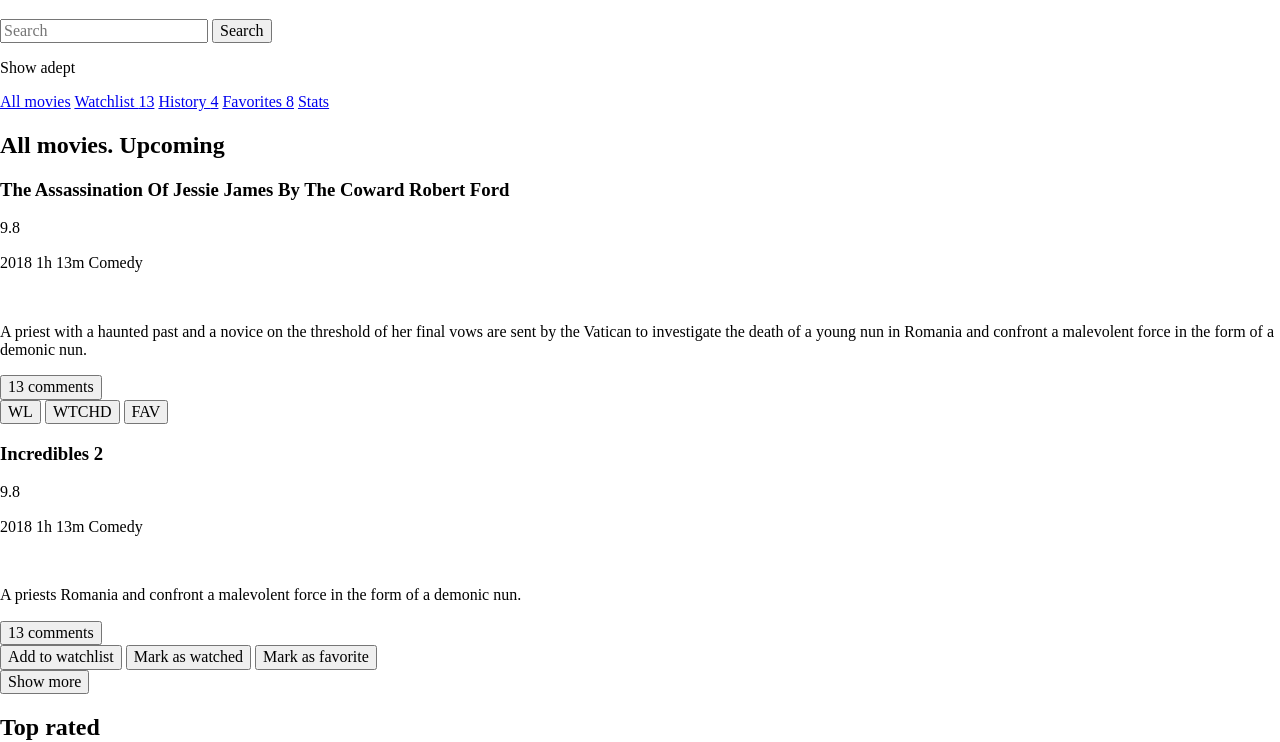
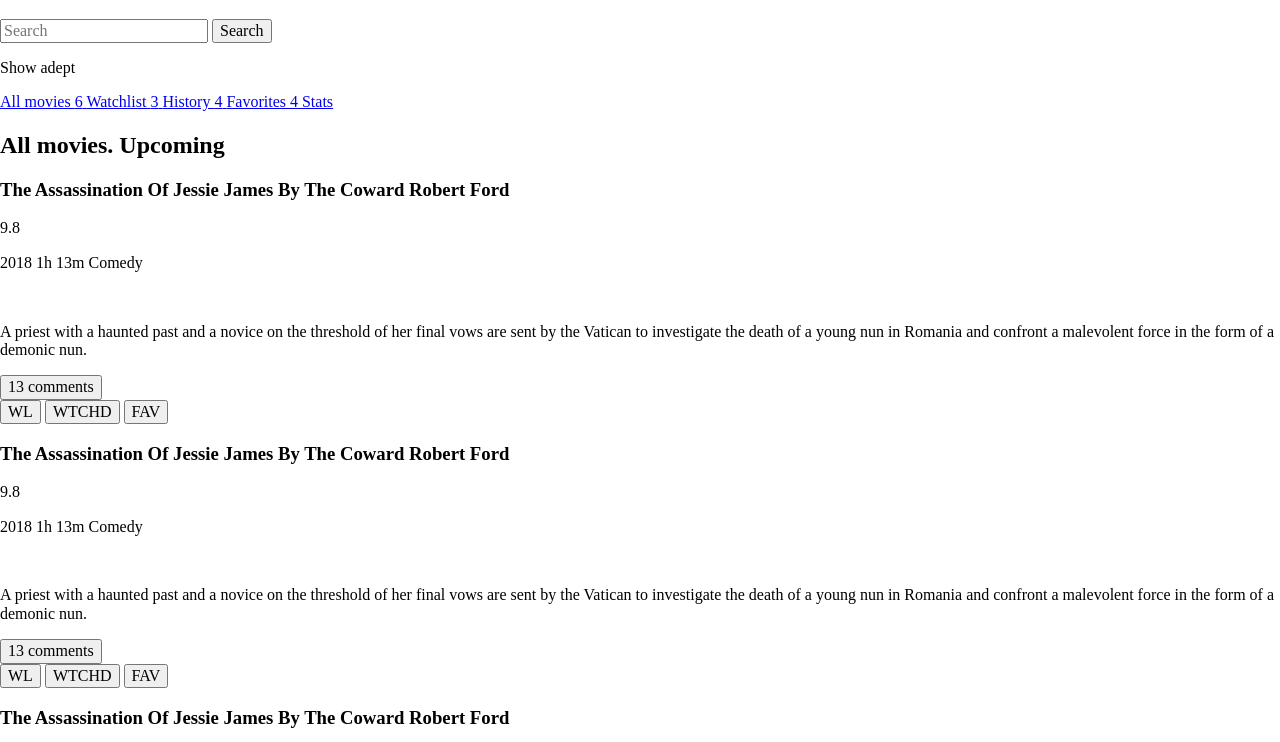
Before and after one commit to NataliaIlina/38944-cinemaddict-8, a website built with webpack: page public/index.html in a window 1280 px wide. Shown: the part 61-803 px from the top of the page. Built offline with nearby package versions, Linux system fonts and the light colour scheme; files whose address does not match are found by name.

Commit message:
add modules

```diff
--- a/public/index.html
+++ b/public/index.html
@@ -41,7 +41,7 @@
 
     <main class="main">
       <nav class="main-navigation">
-        <a
+        <!--         <a
           href="#all"
           class="main-navigation__item main-navigation__item--active"
           >All movies</a
@@ -54,7 +54,7 @@
         >
         <a href="#favorites" class="main-navigation__item"
           >Favorites <span class="main-navigation__item-count">8</span></a
-        >
+        > -->
         <a
           href="#stats"
           class="main-navigation__item main-navigation__item--additional"
@@ -68,88 +68,7 @@
             All movies. Upcoming
           </h2>
 
-          <div class="films-list__container">
-            <article class="film-card">
-              <h3 class="film-card__title">
-                The Assassination Of Jessie James By The Coward Robert Ford
-              </h3>
-              <p class="film-card__rating">9.8</p>
-              <p class="film-card__info">
-                <span class="film-card__year">2018</span>
-                <span class="film-card__duration">1h&nbsp;13m</span>
-                <span class="film-card__genre">Comedy</span>
-              </p>
-              <img
-                src="./images/posters/three-friends.jpg"
-                alt=""
-                class="film-card__poster"
-              />
-              <p class="film-card__description">
-                A priest with a haunted past and a novice on the threshold of
-                her final vows are sent by the Vatican to investigate the death
-                of a young nun in Romania and confront a malevolent force in the
-                form of a demonic nun.
-              </p>
-              <button class="film-card__comments">13 comments</button>
-
-              <form class="film-card__controls">
-                <button
-                  class="film-card__controls-item button film-card__controls-item--add-to-watchlist"
-                >
-                  <!--Add to watchlist-->
-                  WL
-                </button>
-                <button
-                  class="film-card__controls-item button film-card__controls-item--mark-as-watched"
-                >
-                  <!--Mark as watched-->WTCHD
-                </button>
-                <button
-                  class="film-card__controls-item button film-card__controls-item--favorite"
-                >
-                  <!--Mark as favorite-->FAV
-                </button>
-              </form>
-            </article>
-
-            <article class="film-card">
-              <h3 class="film-card__title">Incredibles 2</h3>
-              <p class="film-card__rating">9.8</p>
-              <p class="film-card__info">
-                <span class="film-card__year">2018</span>
-                <span class="film-card__duration">1h&nbsp;13m</span>
-                <span class="film-card__genre">Comedy</span>
-              </p>
-              <img
-                src="./images/posters/moonrise.jpg"
-                alt=""
-                class="film-card__poster"
-              />
-              <p class="film-card__description">
-                A priests Romania and confront a malevolent force in the form of
-                a demonic nun.
-              </p>
-              <button class="film-card__comments">13 comments</button>
-
-              <form class="film-card__controls">
-                <button
-                  class="film-card__controls-item button film-card__controls-item--add-to-watchlist"
-                >
-                  Add to watchlist
-                </button>
-                <button
-                  class="film-card__controls-item button film-card__controls-item--mark-as-watched"
-                >
-                  Mark as watched
-                </button>
-                <button
-                  class="film-card__controls-item button film-card__controls-item--favorite"
-                >
-                  Mark as favorite
-                </button>
-              </form>
-            </article>
-          </div>
+          <div class="films-list__container"></div>
 
           <button class="films-list__show-more">Show more</button>
         </section>
--- /dev/null
+++ b/src/constants.js
@@ -0,0 +1 @@
+export const FILTERS = [`All movies`, `Watchlist`, `History`, `Favorites`];
--- a/src/main.js
+++ b/src/main.js
@@ -0,0 +1,29 @@
+import renderFilter from './templates/renderFilter';
+import renderFilmCard from './templates/renderFilmCard';
+import { FILTERS } from './constants';
+import { getRandomNumber } from './utils';
+
+const filtersBlock = document.querySelector(`.main-navigation`);
+const filmsBlock = document.querySelector(`.films-list .films-list__container`);
+
+for (let filter of FILTERS.reverse()) {
+  filtersBlock.insertAdjacentHTML(
+    'afterbegin',
+    renderFilter(filter, false, getRandomNumber(1, 10)),
+  );
+  const filters = document.querySelectorAll(`.main-navigation__item`);
+  for (let filter of Array.from(filters)) {
+    filter.addEventListener('click', () => {
+      renderAllCards(getRandomNumber(1, 10));
+    });
+  }
+}
+
+const renderAllCards = number => {
+  filmsBlock.innerHTML = '';
+  for (let i of new Array(number)) {
+    filmsBlock.insertAdjacentHTML('afterbegin', renderFilmCard());
+  }
+};
+
+renderAllCards(7);
--- /dev/null
+++ b/src/templates/renderFilmCard.js
@@ -0,0 +1,44 @@
+const renderFilmCard = () => `<article class="film-card">
+<h3 class="film-card__title">
+  The Assassination Of Jessie James By The Coward Robert Ford
+</h3>
+<p class="film-card__rating">9.8</p>
+<p class="film-card__info">
+  <span class="film-card__year">2018</span>
+  <span class="film-card__duration">1h&nbsp;13m</span>
+  <span class="film-card__genre">Comedy</span>
+</p>
+<img
+  src="./images/posters/three-friends.jpg"
+  alt=""
+  class="film-card__poster"
+/>
+<p class="film-card__description">
+  A priest with a haunted past and a novice on the threshold of
+  her final vows are sent by the Vatican to investigate the death
+  of a young nun in Romania and confront a malevolent force in the
+  form of a demonic nun.
+</p>
+<button class="film-card__comments">13 comments</button>
+
+<form class="film-card__controls">
+  <button
+    class="film-card__controls-item button film-card__controls-item--add-to-watchlist"
+  >
+    <!--Add to watchlist-->
+    WL
+  </button>
+  <button
+    class="film-card__controls-item button film-card__controls-item--mark-as-watched"
+  >
+    <!--Mark as watched-->WTCHD
+  </button>
+  <button
+    class="film-card__controls-item button film-card__controls-item--favorite"
+  >
+    <!--Mark as favorite-->FAV
+  </button>
+</form>
+</article>`;
+
+export default renderFilmCard;
--- /dev/null
+++ b/src/templates/renderFilter.js
@@ -0,0 +1,12 @@
+const renderFilter = (
+  name,
+  isActive = false,
+  count = 0,
+) => `<a href="#${name.toLowerCase()}" class="main-navigation__item ${
+  isActive ? `main-navigation__item--active` : ''
+}">
+${name}
+${count > 0 ? `<span class="main-navigation__item-count">${count}</span>` : ``}
+</a>`;
+
+export default renderFilter;
--- /dev/null
+++ b/src/utils.js
@@ -0,0 +1,8 @@
+export const getRandomNumber = (min, max) =>
+  Math.round(min - 0.5 + Math.random() * (max - min + 1));
+
+export const getElementFromTemplate = template => {
+  const div = document.createElement(`div`);
+  div.innerHTML = template;
+  return div;
+};
```
